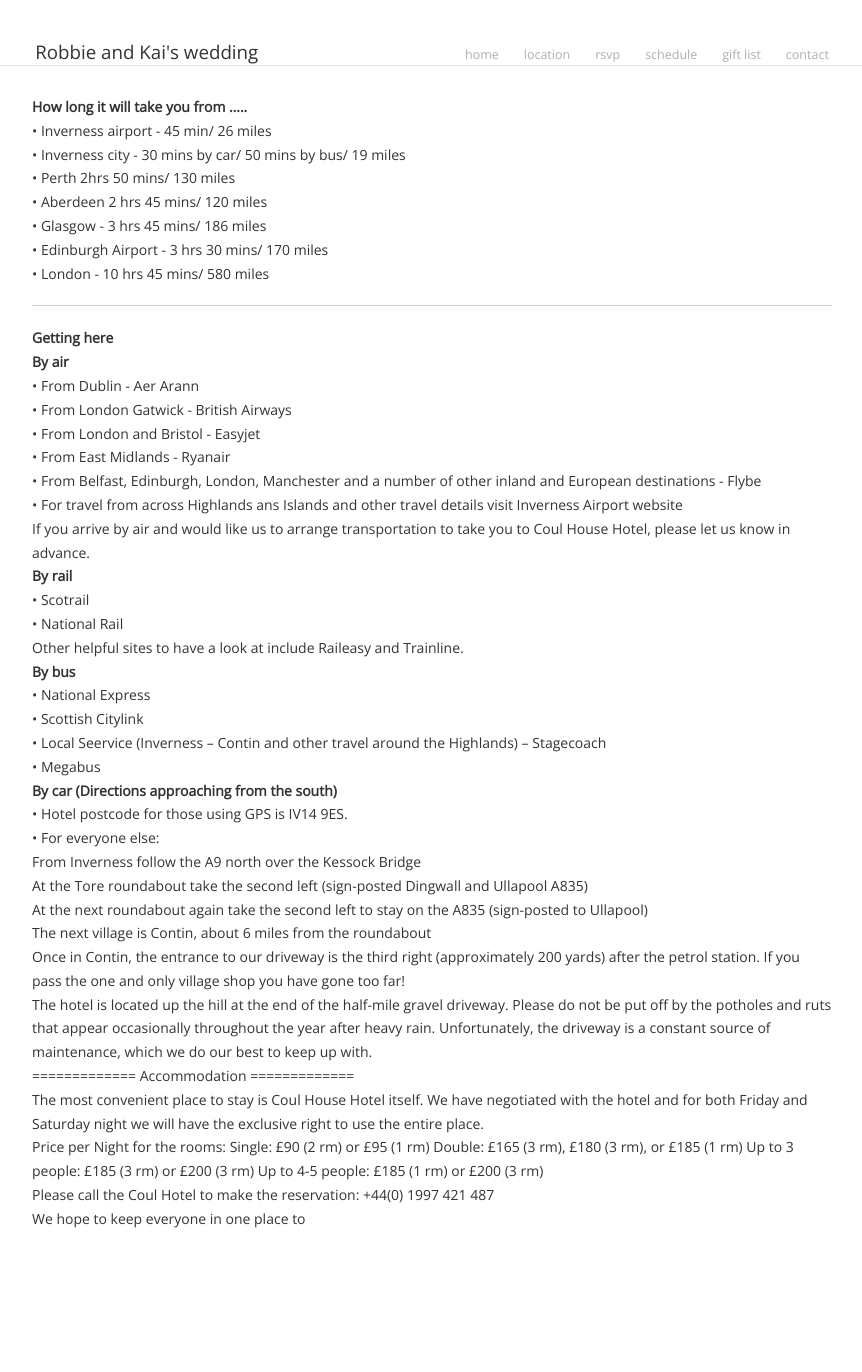
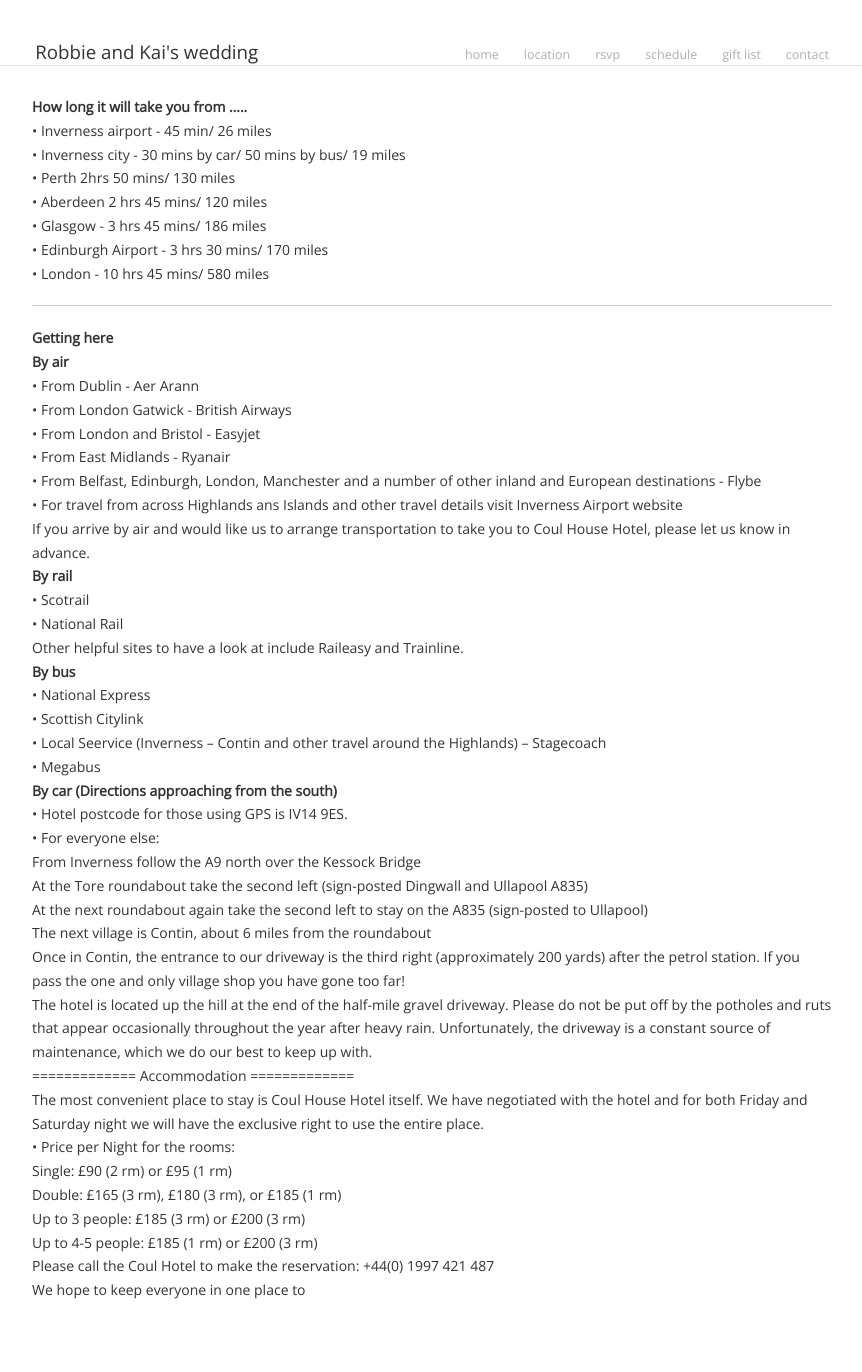
Before and after one commit to rjshade/robbieandkai.com, a Jekyll site: the page built from location/index.md, in a window 1280 px wide. Shown: the whole page, without its empty margins (208-1070 px from the left). Built offline with Jekyll 4.4.1, drawn with Linux system fonts in a browser that asks for light colours; Markdown is read by kramdown in place of the engine named in the settings; before the commit the page ends 1301 px from its top, so only the background shows below that.

```diff
--- a/location/index.md
+++ b/location/index.md
@@ -78,10 +78,14 @@ Accommodation
 
 The most convenient place to stay is Coul House Hotel itself. We have negotiated with the hotel and for both Friday and Saturday night we will have the exclusive right to use the entire place.
 
-Price per Night for the rooms:
+• Price per Night for the rooms:
+
 Single: £90 (2 rm) or £95 (1 rm)
+
 Double: £165 (3 rm), £180 (3 rm), or £185 (1 rm)
+
 Up to 3 people: £185 (3 rm) or £200 (3 rm)
+
 Up to 4-5 people: £185 (1 rm) or £200 (3 rm)
 
 Please call the Coul Hotel to make the reservation: +44(0) 1997 421 487
```
